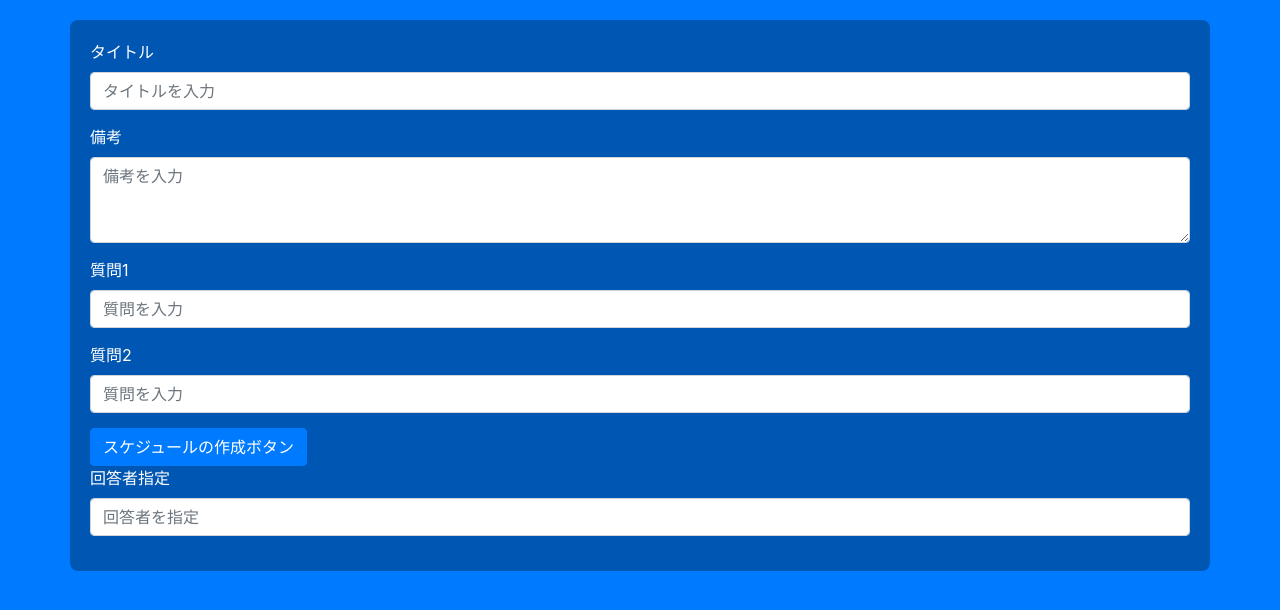
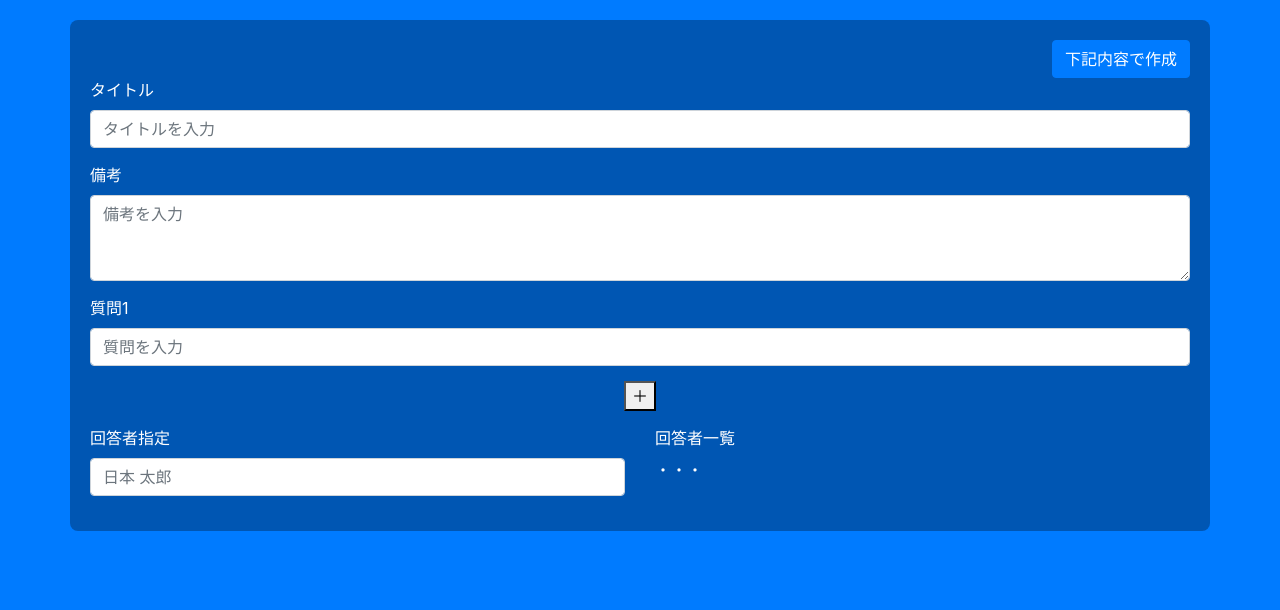
Before and after one commit to ShamNeko88/EasyPyTools, a Django app: page /EasySurvey/ in a window 1280 px wide. Shown: the part 58-668 px from the top of the page. Run offline with Django 5.2, Linux system fonts and the light colour scheme; parts of the project's set-up code (start-up, migrations or seed data) failed here and were passed over; some libraries are stand-ins or nearby versions.

Commit message:
自分のイメージに近づける

```diff
--- a/EasySurvey/templates/EasySurvey/survey-index.html
+++ b/EasySurvey/templates/EasySurvey/survey-index.html
@@ -12,6 +12,9 @@
 {% block content %}
 <div class="container">
     <form>
+        <div class="text-right">
+            <button type="button" class="btn btn-primary">下記内容で作成</button>
+        </div>
         <div class="form-group">
             <label for="title">タイトル</label>
             <input type="text" class="form-control" id="title" placeholder="タイトルを入力">
@@ -24,14 +27,22 @@
             <label for="question1">質問1</label>
             <input type="text" class="form-control" id="question1" placeholder="質問を入力">
         </div>
+        <div class="form-group text-center">
+            <button type="button">＋</button>
+        </div>
         <div class="form-group">
-            <label for="question2">質問2</label>
-            <input type="text" class="form-control" id="question2" placeholder="質問を入力">
-        </div>
-        <button type="button" class="btn btn-primary">スケジュールの作成ボタン</button>
-        <div class="form-group">
-            <label for="respondent">回答者指定</label>
-            <input type="text" class="form-control" id="respondent" placeholder="回答者を指定">
+            <div class="row">
+                <div class="col">
+                    <label for="respondent">回答者指定</label>
+                </div>
+                <div class="col">回答者一覧</div>
+            </div>
+            <div class="row">
+                <div class="col">
+                    <input type="text" class="form-control" id="respondent" placeholder="日本 太郎">
+                </div>
+                <div class="col">・・・</div>
+            </div>
         </div>
     </form>
 </div>
```
